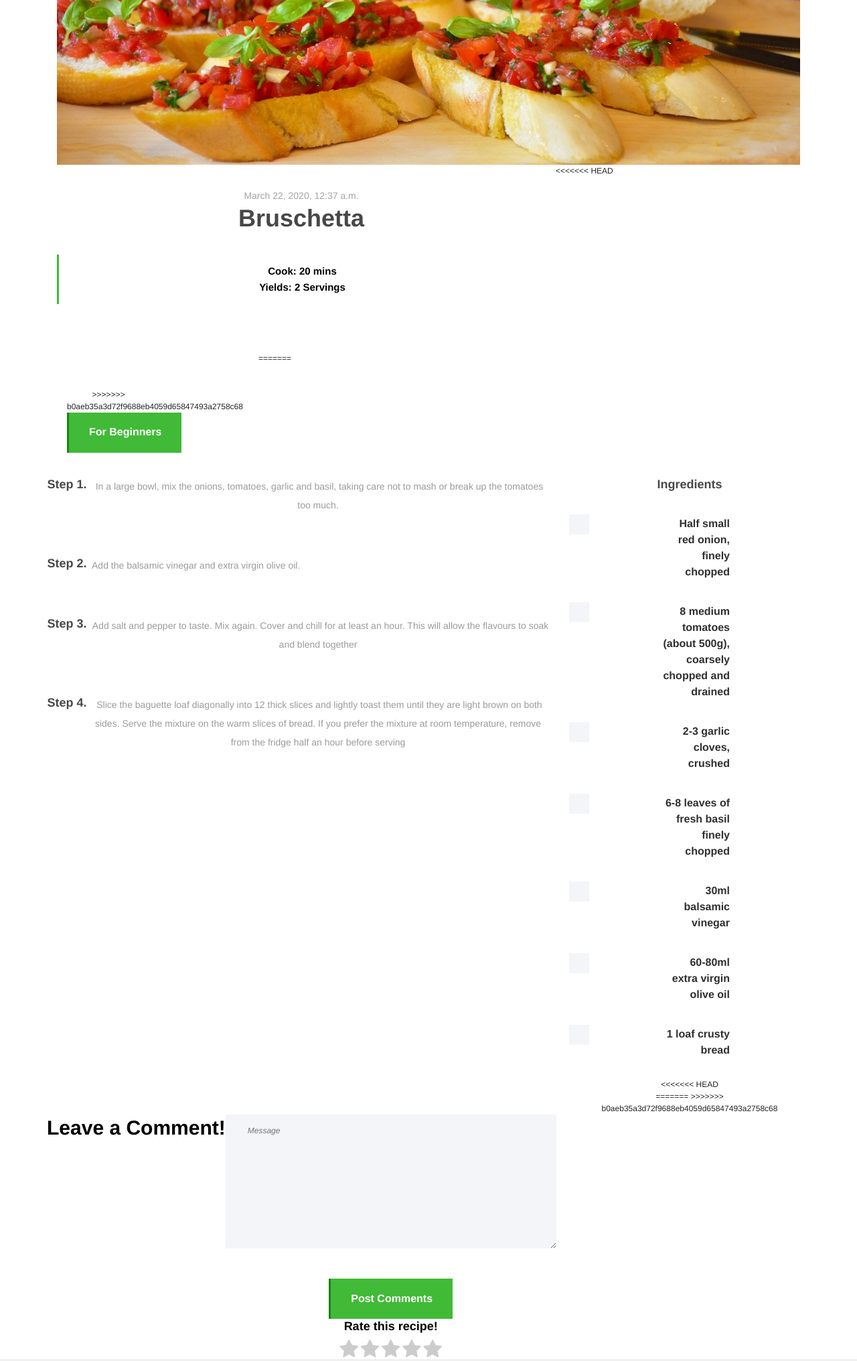
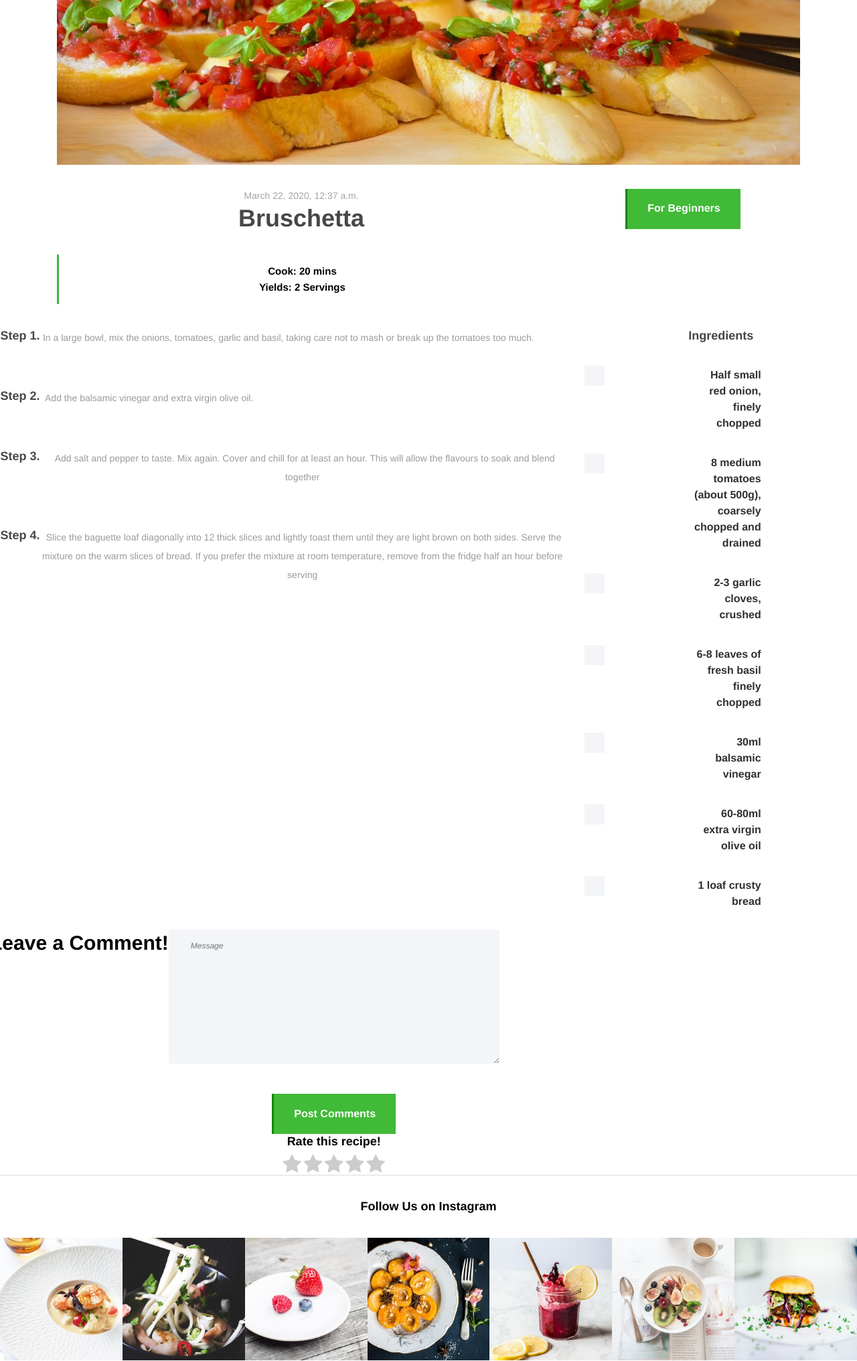
Before and after one commit to Anjali-Madhu/Breaking_bread_project, a Django app: page /breakingbread/recipe/1/ in a window 1280 px wide. Shown: the part 798-2830 px from the top of the page at 67% size. Run offline with Django 3.2, Linux system fonts and the light colour scheme; data comes from the database, SQL or seed files in the repository; data that the repository does not hold is empty; some libraries are stand-ins or nearby versions; some web fonts are replaced.

Commit message:
recipe layout

```diff
--- a/templates/breakingbread/receipe-post.html
+++ b/templates/breakingbread/receipe-post.html
@@ -49,12 +49,6 @@
                             </div>
                         </div>
                     </div>
-<<<<<<< HEAD
-                     <div class="col-12 col-md-4">
-                        <div class="receipe-ratings text-right my-5">
-
-=======
-
                     <div class="col-12 col-md-4">
                         <div class="recipe-ratings text-right my-5">
                             {% if recipe.recipe_id.average_rating == 0 %}
@@ -147,7 +141,6 @@
                                 </div>
                                 {% endif %}
                         </div>
->>>>>>> b0aeb35a3d72f9688eb4059d65847493a2758c68
                             {% if level == 0 %}
                             <a href="#" class="btn delicious-btn">For Beginners</a>
                             {% elif level == 1 %}
@@ -185,18 +178,11 @@
                             {% for i in ingredients %}
                             <div class="custom-control custom-checkbox">
                                 <input type="checkbox" class="custom-control-input" id="customCheck{{forloop.counter}}">
-                                <label class="custom-control-label" for="customCheck1">{{ i }}</label>
+                                <label class="custom-control-label" for="customCheck{{forloop.counter}}">{{ i }}</label>
                             </div>
                             {% endfor %}
-<<<<<<< HEAD
-
-
-
                         </div>
-=======
->>>>>>> b0aeb35a3d72f9688eb4059d65847493a2758c68
                     </div>
-                </div>
                 <div class="row">
                     <div class="col-12">
                         <div class="section-heading text-left">
@@ -221,28 +207,6 @@
                                     </div>
                                 </div>
                             <h4>Rate this recipe!</h4>
-
-                        <!-- <div>
-                             <span class="rating_stars rating_0">
-                                    <span class='s' data-low='0.5' data-high='1'><i class="fa fa-star-o"></i></span>
-                                  <span class='s' data-low='1.5' data-high='2'><i class="fa fa-star-o"></i></span>
-                                  <span class='s' data-low='2.5' data-high='3'><i class="fa fa-star-o"></i></span>
-                                  <span class='s' data-low='3.5' data-high='4'><i class="fa fa-star-o"></i></span>
-                                  <span class='s' data-low='4.5' data-high='5'><i class="fa fa-star-o"></i></span>
-
-                                  <span class='r r0_5' data-rating='1' data-value='0.5'></span>
-                                  <span class='r r1' data-rating='1' data-value='1'></span>
-                                  <span class='r r1_5' data-rating='15' data-value='1.5'></span>
-                                  <span class='r r2' data-rating='2' data-value='2'></span>
-                                  <span class='r r2_5' data-rating='25' data-value='2.5'></span>
-                                  <span class='r r3' data-rating='3' data-value='3'></span>
-                                  <span class='r r3_5' data-rating='35' data-value='3.5'></span>
-                                  <span class='r r4' data-rating='4' data-value='4'></span>
-                                  <span class='r r4_5' data-rating='45' data-value='4.5'></span>
-                                  <span class='r r5' data-rating='5' data-value='5'></span>
-                                </span>
-                        </div>
-
                           <!-- Rating Stars Box -->
                           <div class='rating-stars text-center'>
                             <ul id='stars'>
```
